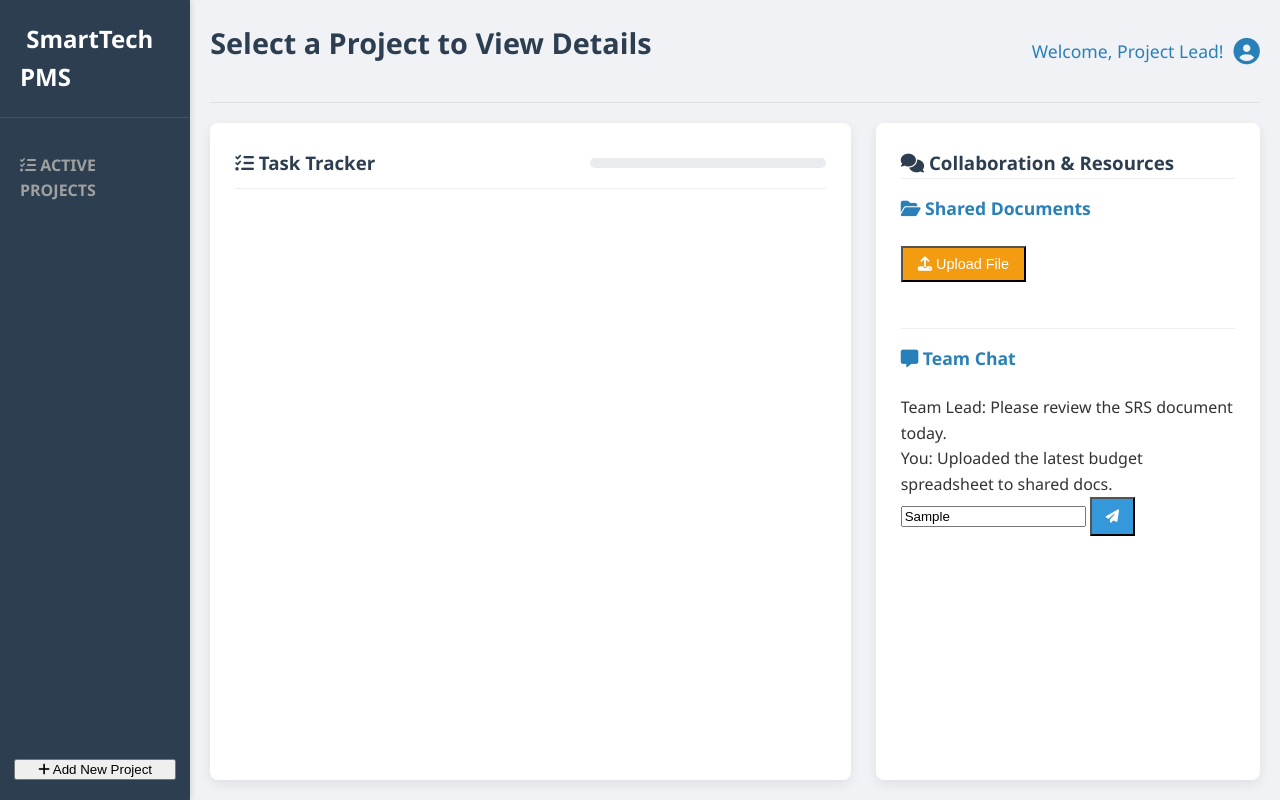
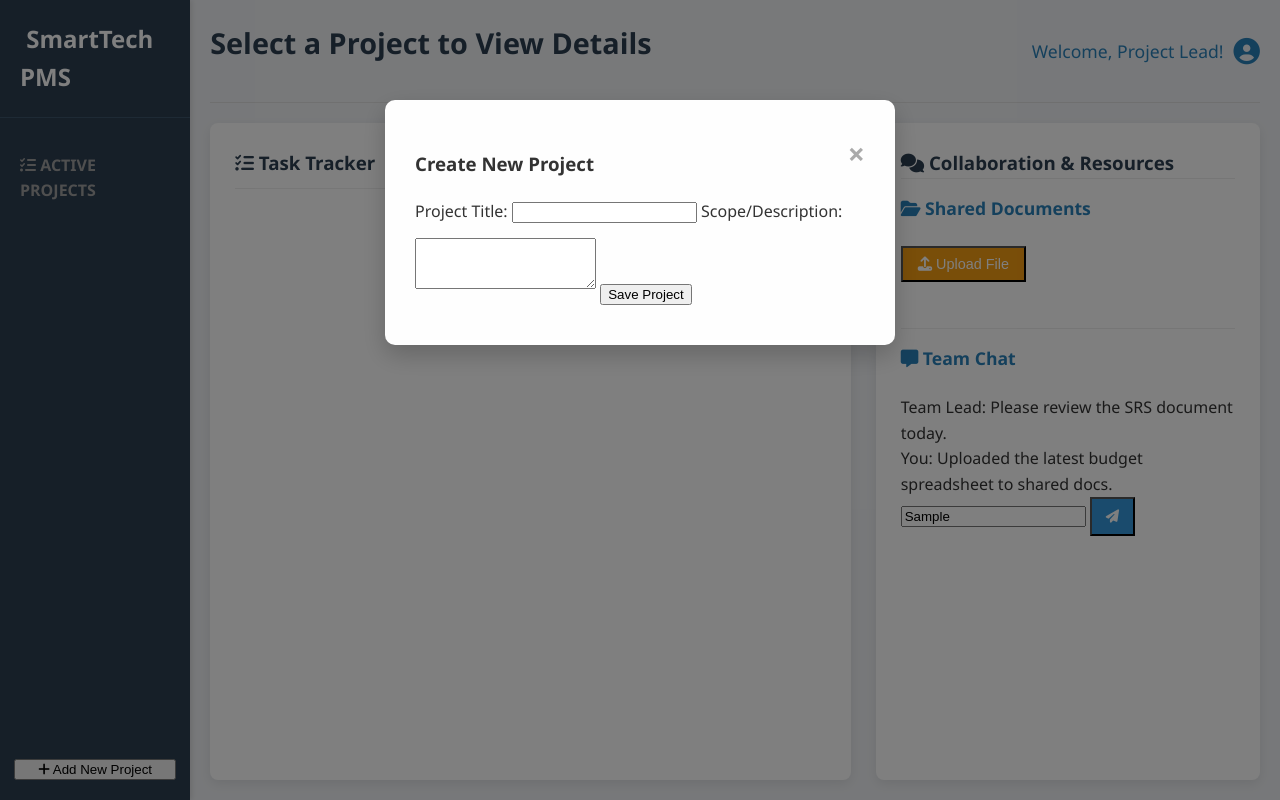
Before and after one commit to Basel638/SmartTech.dev, a plain HTML site: page index.html in a window 1280 px wide. Both pictures are taken after typing "Sample" into the empty fields and a click on the button "Add New Project". Drawn offline with Linux system fonts and the light colour scheme.

Commit message:
Add New Project & Tasks Features - HTML

```diff
--- a/index.html
+++ b/index.html
@@ -107,6 +107,26 @@
     </div>
 
 
+
+    <div id="project-modal" class="modal">
+        <div class="modal-content">
+            <span class="close-btn" onclick="closeProjectModal()">&times;</span>
+            <h3>Create New Project</h3>
+            <form id="new-project-form">
+                <label for="project-title">Project Title:</label>
+                <input type="text" id="project-title" required>
+
+                <label for="project-description">Scope/Description:</label>
+                <textarea id="project-description" rows="3" required></textarea>
+
+                <button type="submit" class="btn btn-primary">Save Project</button>
+            </form>
+        </div>
+    </div>
+
+
+
+
     <script src="script.js"></script>
 </body>
 </html>
```
